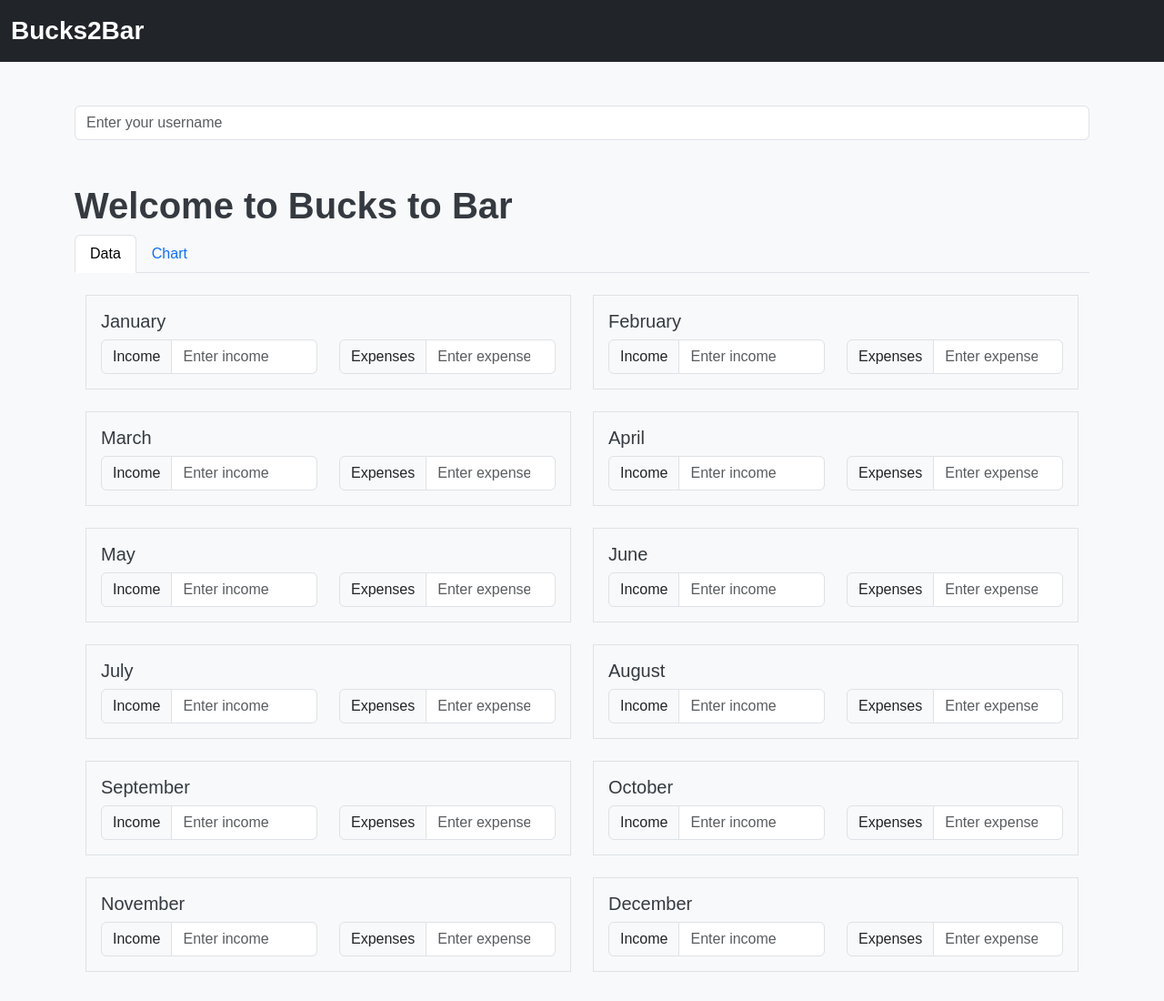
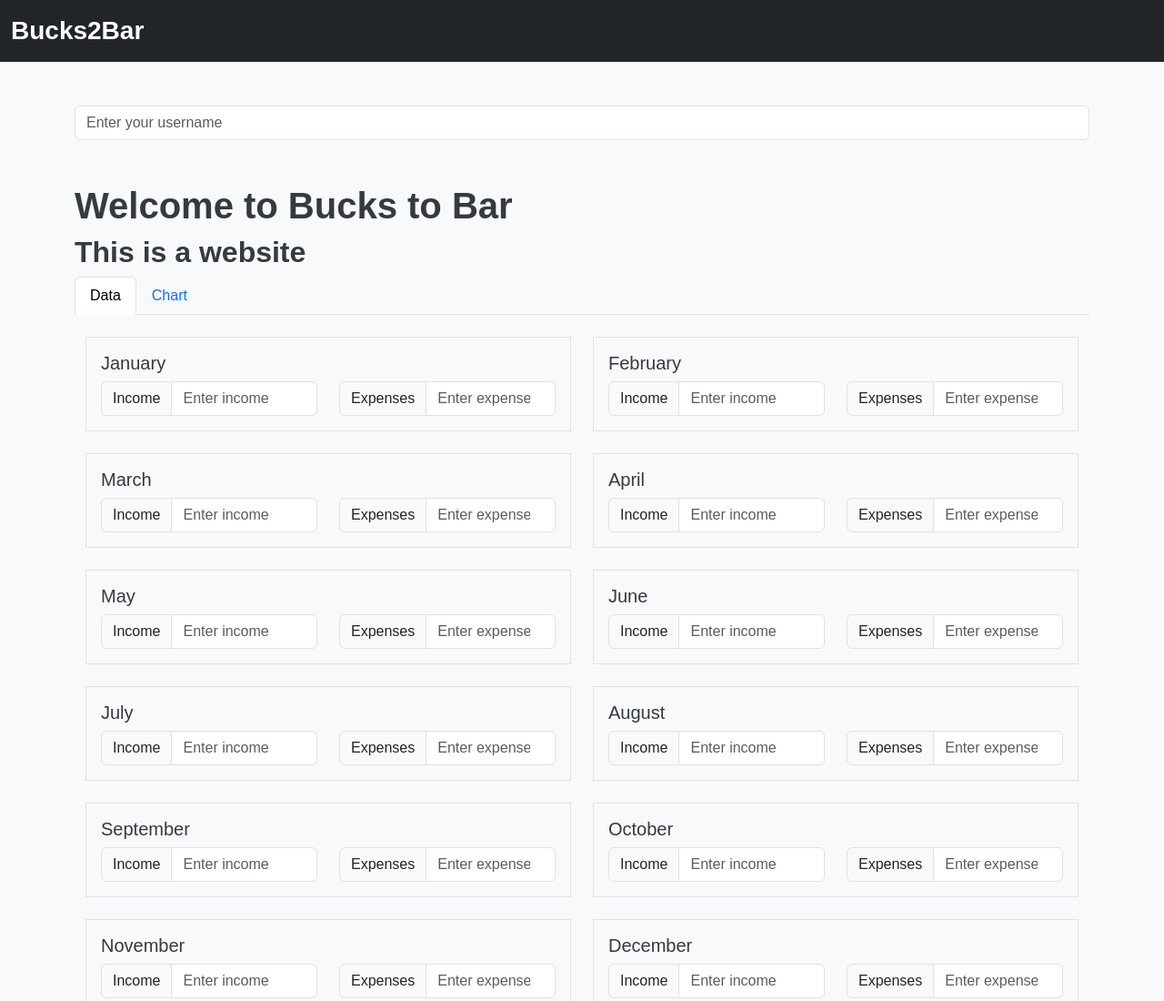
Before and after one commit to DGREATEJ5/bucks2bar, a website: page index.html in a window 1280 px wide. Shown: the top 1100 px of the page at 91% size. Before the commit the page ends 1068 px from the top, so only its background shows below. Drawn offline with nearby package versions, Linux system fonts and the light colour scheme.

Commit message:
second commit

```diff
--- a/index.html
+++ b/index.html
@@ -27,6 +27,7 @@
             <!-- Tabs Navigation -->
             <input type="text" class="form-control" id="username" placeholder="Enter your username">
             <h1 class="mt-5">Welcome to Bucks to Bar</h1>
+            <h2>This is a website</h2>
             <ul class="nav nav-tabs" id="myTab" role="tablist">
                 <li class="nav-item" role="presentation">
                     <button class="nav-link active" id="data-tab" data-bs-toggle="tab" data-bs-target="#data" type="button" role="tab" aria-controls="data" aria-selected="true">Data</button>
```
